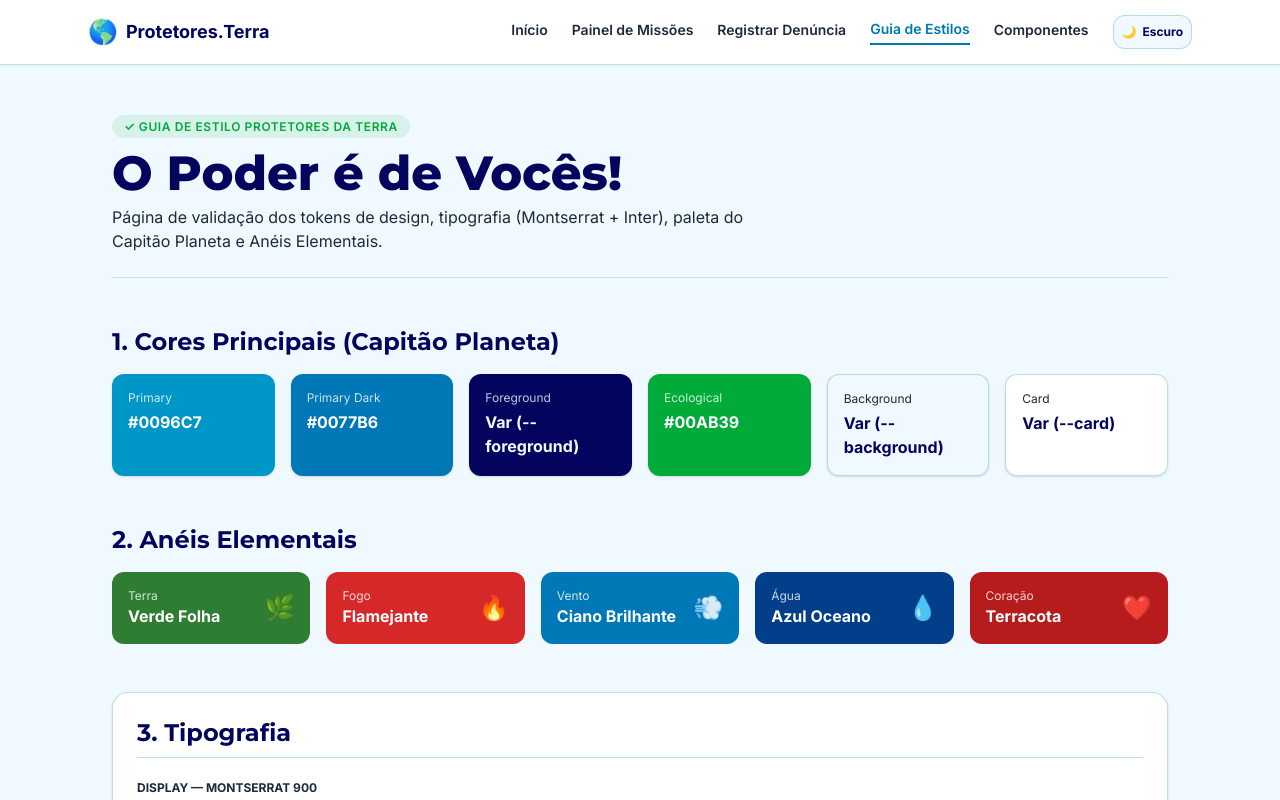
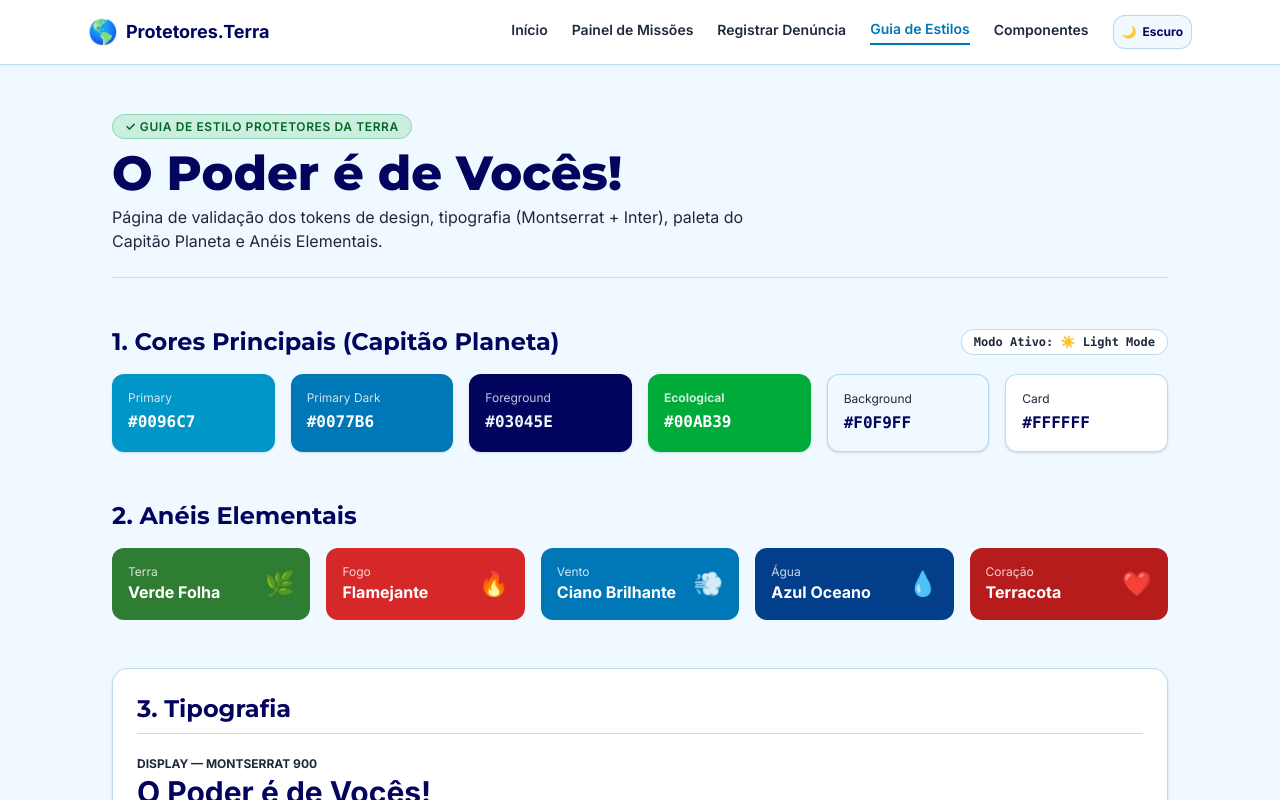
Before and after one commit to Patrick-Fim/Projeto-de-Desenvolvimento-Web, a Next.js app: page /estilo in a window 1280 px wide. Shown: the top 800 px of the page. Built offline with nearby package versions, Linux system fonts and the light colour scheme.

Commit message:
adiciona suporte a modo escuro com monitoramento dinâmico de classes e mapeamento de cores

```diff
--- a/src/app/estilo/page.jsx
+++ b/src/app/estilo/page.jsx
@@ -1,9 +1,42 @@
+'use client';
+
+import { useState, useEffect } from 'react';
+
 export default function GuiaDeEstilosPage() {
+  const [isDark, setIsDark] = useState(false);
+
+  // Monitora alterações na classe 'dark' do elemento <html> em tempo real
+  useEffect(() => {
+    const checkDark = () => {
+      setIsDark(document.documentElement.classList.contains('dark'));
+    };
+
+    checkDark(); // Checagem inicial
+
+    const observer = new MutationObserver(checkDark);
+    observer.observe(document.documentElement, {
+      attributes: true,
+      attributeFilter: ['class'],
+    });
+
+    return () => observer.disconnect();
+  }, []);
+
+  // Mapeamento dinâmico dos códigos HEX conforme o modo ativo
+  const colors = {
+    primary: isDark ? '#00B4D8' : '#0096C7',
+    primaryDark: isDark ? '#90E0EF' : '#0077B6',
+    foreground: isDark ? '#F8FAFC' : '#03045E',
+    accent: isDark ? '#10B981' : '#00AB39',
+    background: isDark ? '#0F172A' : '#F0F9FF',
+    card: isDark ? '#1E293B' : '#FFFFFF',
+  };
+
   return (
     <main className="min-h-screen p-6 md:p-12 space-y-12 max-w-6xl mx-auto">
       {/* Cabeçalho */}
       <header className="border-b border-primary/20 pb-6">
-        <span className="text-xs font-semibold tracking-wider uppercase text-accent bg-accent/10 px-3 py-1 rounded-full">
+        <span className="text-xs font-semibold tracking-wider uppercase text-accent-text bg-accent/15 border border-accent/30 px-3 py-1 rounded-full">
           ✓ Guia de Estilo Protetores da Terra
         </span>
         <h1 className="text-4xl md:text-5xl font-extrabold text-foreground mt-3">
@@ -16,31 +49,42 @@ export default function GuiaDeEstilosPage() {
 
       {/* Seção 1: Paleta de Cores Principais */}
       <section className="space-y-4">
-        <h2 className="text-2xl font-bold text-foreground">1. Cores Principais (Capitão Planeta)</h2>
+        <div className="flex justify-between items-center flex-wrap gap-2">
+          <h2 className="text-2xl font-bold text-foreground">1. Cores Principais (Capitão Planeta)</h2>
+          <span className="text-xs font-mono font-bold px-3 py-1 rounded-full bg-card border border-border text-foreground-muted">
+            Modo Ativo: {isDark ? '🌙 Dark Mode' : '☀️ Light Mode'}
+          </span>
+        </div>
+
         <div className="grid grid-cols-2 sm:grid-cols-3 lg:grid-cols-6 gap-4">
-          <div className="p-4 rounded-xl bg-primary text-white dark:text-slate-950 shadow-sm">
+          <div className="p-4 rounded-xl bg-primary text-white dark:text-slate-950 shadow-sm transition-all">
             <p className="text-xs opacity-80">Primary</p>
-            <p className="font-bold mt-1">#0096C7</p>
+            <p className="font-bold mt-1 font-mono">{colors.primary}</p>
           </div>
-          <div className="p-4 rounded-xl bg-primary-dark text-white dark:text-slate-950 shadow-sm">
+
+          <div className="p-4 rounded-xl bg-primary-dark text-white dark:text-slate-950 shadow-sm transition-all">
             <p className="text-xs opacity-80">Primary Dark</p>
-            <p className="font-bold mt-1">#0077B6</p>
+            <p className="font-bold mt-1 font-mono">{colors.primaryDark}</p>
           </div>
-          <div className="p-4 rounded-xl bg-foreground text-background shadow-sm">
+
+          <div className="p-4 rounded-xl bg-foreground text-background shadow-sm transition-all">
             <p className="text-xs opacity-80">Foreground</p>
-            <p className="font-bold mt-1">Var (--foreground)</p>
+            <p className="font-bold mt-1 font-mono">{colors.foreground}</p>
           </div>
-          <div className="p-4 rounded-xl bg-accent text-white shadow-sm">
-            <p className="text-xs opacity-80">Ecological</p>
-            <p className="font-bold mt-1">#00AB39</p>
+
+          <div className="p-4 rounded-xl bg-accent text-white shadow-sm transition-all">
+            <p className="text-xs opacity-80 font-bold">Ecological</p>
+            <p className="font-bold mt-1 font-mono">{colors.accent}</p>
           </div>
-          <div className="p-4 rounded-xl bg-background border border-border shadow-sm">
+
+          <div className="p-4 rounded-xl bg-background border border-border shadow-sm transition-all">
             <p className="text-xs text-foreground-muted">Background</p>
-            <p className="font-bold text-foreground mt-1">Var (--background)</p>
+            <p className="font-bold text-foreground mt-1 font-mono">{colors.background}</p>
           </div>
-          <div className="p-4 rounded-xl bg-card border border-border shadow-sm">
+
+          <div className="p-4 rounded-xl bg-card border border-border shadow-sm transition-all">
             <p className="text-xs text-foreground-muted">Card</p>
-            <p className="font-bold text-foreground mt-1">Var (--card)</p>
+            <p className="font-bold text-foreground mt-1 font-mono">{colors.card}</p>
           </div>
         </div>
       </section>
```
